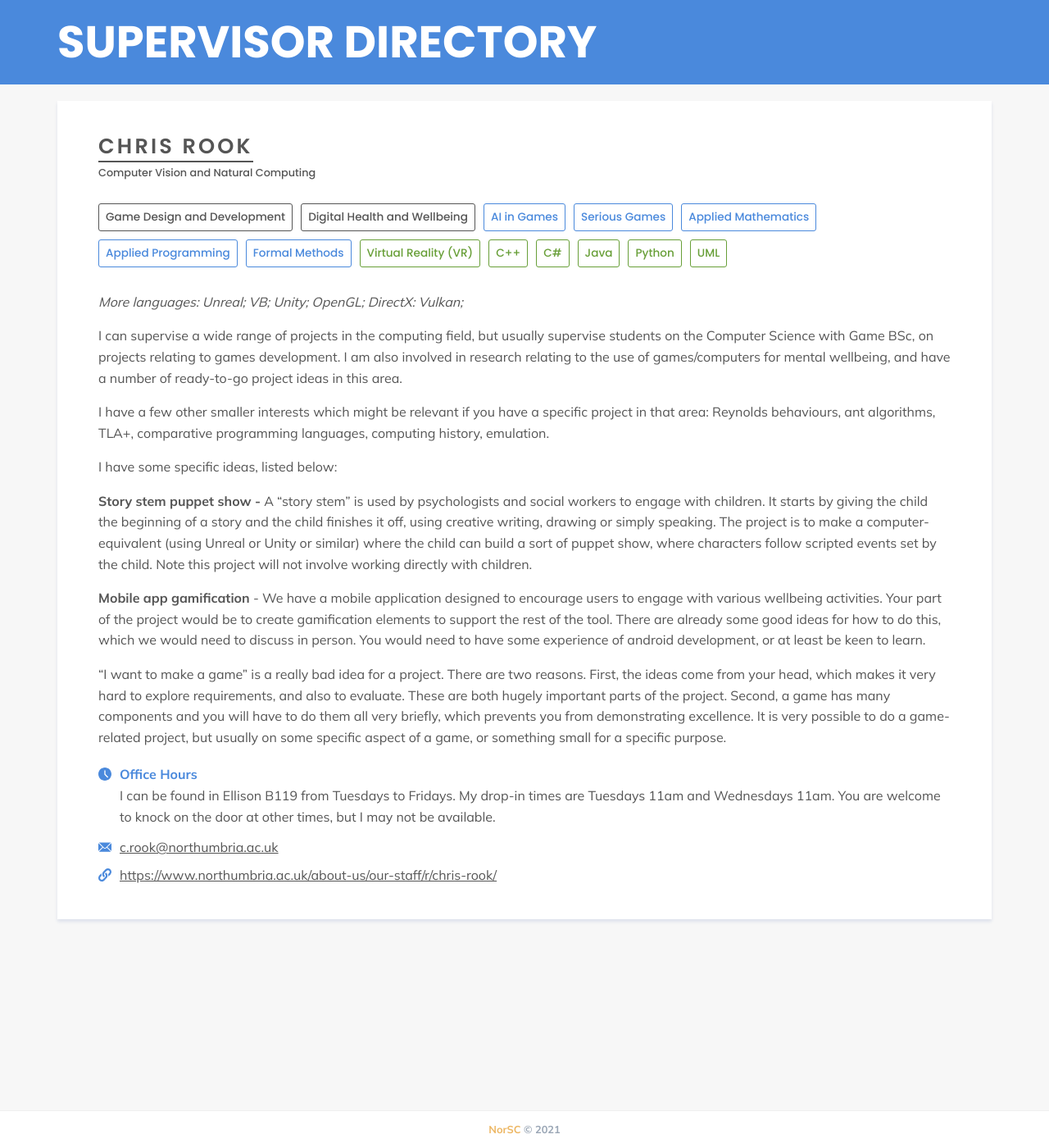
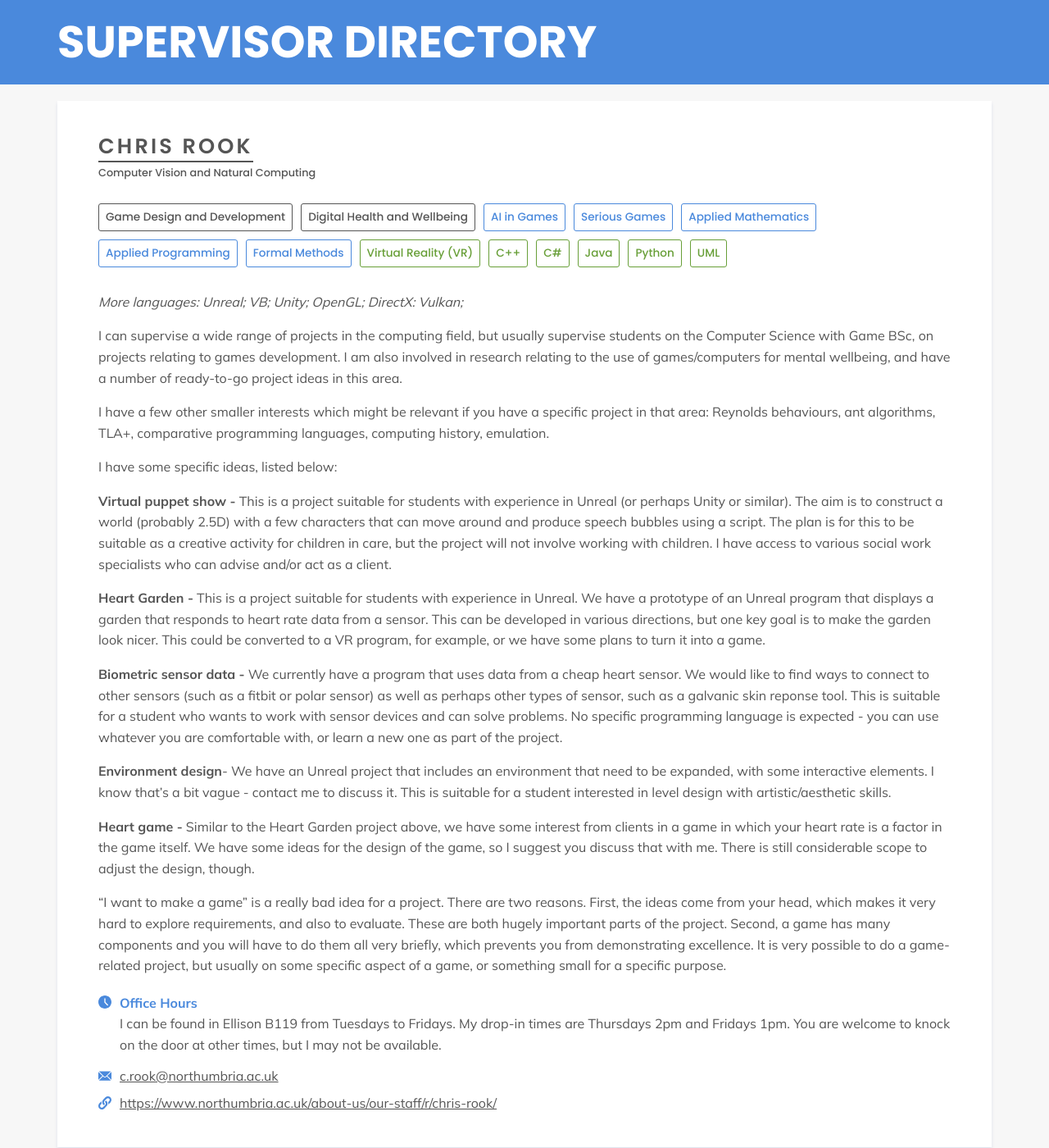
Before and after one commit to NorSC/supervisor-search, a Jekyll site: the page built from _supervisors/chris-rook.md, in a window 1280 px wide and 1400 px high. Shown: the whole window at 82% size. Built offline with Jekyll 4.4.1, drawn with Linux system fonts in a browser that asks for light colours; a script that is not in the unit is left out.

Commit message:
Update Supervisors “chris-rook”

```diff
--- a/_supervisors/chris-rook.md
+++ b/_supervisors/chris-rook.md
@@ -6,8 +6,8 @@ available_msc: true
 email: c.rook@northumbria.ac.uk
 website: https://www.northumbria.ac.uk/about-us/our-staff/r/chris-rook/
 office_hours: I can be found in Ellison B119 from Tuesdays to Fridays. My
-  drop-in times are Tuesdays 11am and Wednesdays 11am. You are welcome to knock
-  on the door at other times, but I may not be available.
+  drop-in times are Thursdays 2pm and Fridays 1pm. You are welcome to knock on
+  the door at other times, but I may not be available.
 research_group: Computer Vision and Natural Computing
 research_themes:
   - Game Design and Development
@@ -38,10 +38,19 @@ additional_details: >-
   I﻿ have some specific ideas, listed below:
 
 
-  **S﻿tory stem puppet show -** A "story stem" is used by psychologists and social workers to engage with children. It starts by giving the child the beginning of a story and the child finishes it off, using creative writing, drawing or simply speaking. The project is to make a computer-equivalent (using Unreal or Unity or similar) where the child can build a sort of puppet show, where characters follow scripted events set by the child. Note this project will not involve working directly with children.
+  **Virtual puppet show -** This is a project suitable for students with experience in Unreal (or perhaps Unity or similar). The aim is to construct a world (probably 2.5D) with a few characters that can move around and produce speech bubbles using a script. The plan is for this to be suitable as a creative activity for children in care, but the project will not involve working with children. I have access to various social work specialists who can advise and/or act as a client.
 
 
-  **M﻿obile app gamification** - We have a mobile application designed to encourage users to engage with various wellbeing activities. Your part of the project would be to create gamification elements to support the rest of the tool. There are already some good ideas for how to do this, which we would need to discuss in person. You would need to have some experience of android development, or at least be keen to learn.
+  **Heart Garden -** This is a project suitable for students with experience in Unreal. We have a prototype of an Unreal program that displays a garden that responds to heart rate data from a sensor. This can be developed in various directions, but one key goal is to make the garden look nicer. This could be converted to a VR program, for example, or we have some plans to turn it into a game.
+
+
+  **Biometric sensor data -** We currently have a program that uses data from a cheap heart sensor. We would like to find ways to connect to other sensors (such as a fitbit or polar sensor) as well as perhaps other types of sensor, such as a galvanic skin reponse tool. This is suitable for a student who wants to work with sensor devices and can solve problems. No specific programming language is expected - you can use whatever you are comfortable with, or learn a new one as part of the project.
+
+
+  **Environment design**- We have an Unreal project that includes an environment that need to be expanded, with some interactive elements. I know that's a bit vague - contact me to discuss it. This is suitable for a student interested in level design with artistic/aesthetic skills.
+
+
+  **Heart game -** Similar to the Heart Garden project above, we have some interest from clients in a game in which your heart rate is a factor in the game itself. We have some ideas for the design of the game, so I suggest you discuss that with me. There is still considerable scope to adjust the design, though.
 
 
   "﻿I want to make a game" is a really bad idea for a project. There are two reasons. First, the ideas come from your head, which makes it very hard to explore requirements, and also to evaluate. These are both hugely important parts of the project. Second, a game has many components and you will have to do them all very briefly, which prevents you from demonstrating excellence. It is very possible to do a game-related project, but usually on some specific aspect of a game, or something small for a specific purpose.
@@ -49,13 +58,11 @@ additional_details_msc: >-
   More languages: Unreal; VB; Unity; OpenGL; DirectX: Vulkan;
 
 
-  I am interested in hearing about any project relating to computer games. I am interested in the use of games technology to help education. I am also involved in research relating to the use of games/computers for mental wellbeing, and have a number of ready-to-go project ideas in this area.
-
+  I am interested in hearing about any project relating to computer games. I am interested in the use of games technology to help education and social care. I am also involved in research relating to the use of games/computers for mental wellbeing, and have a number of ready-to-go project ideas in this area.
 
 
   I have a few other smaller interests which might be relevant if you have a specific project in that area: Reynolds behaviours, ant algorithms, TLA+, comparative programming languages, computing history, emulation.
 
 
-
-  Note that I am not particularly interested in projects on machine learning, security, or data science. There are several other supervisors with interest in these fields.
+  Note that I am not particularly interested in projects on machine learning, security, or data science. There are several other supervisors with interest in these fields. The same applies to web sites, unless there is a clear game/education element to it.
 ---
```
